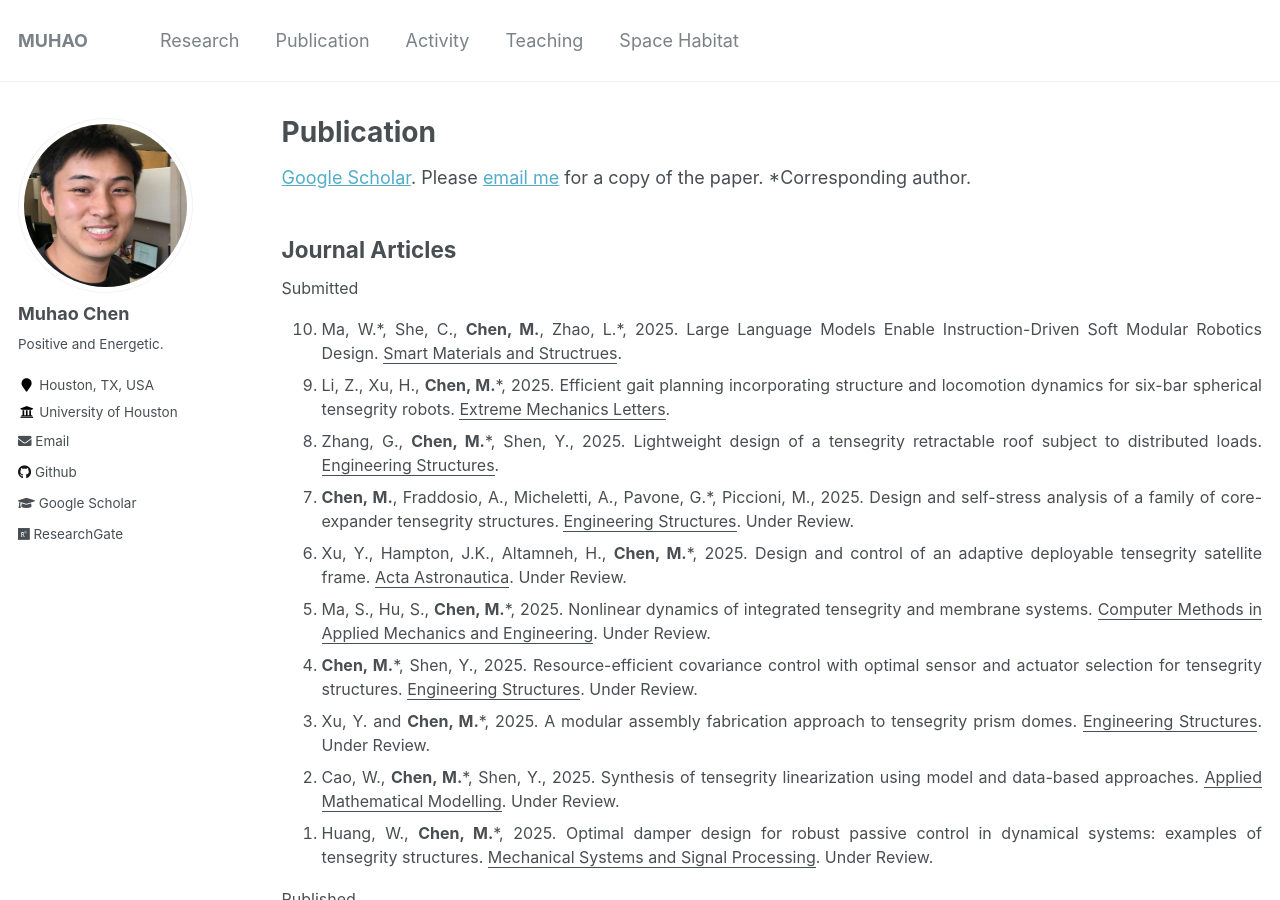
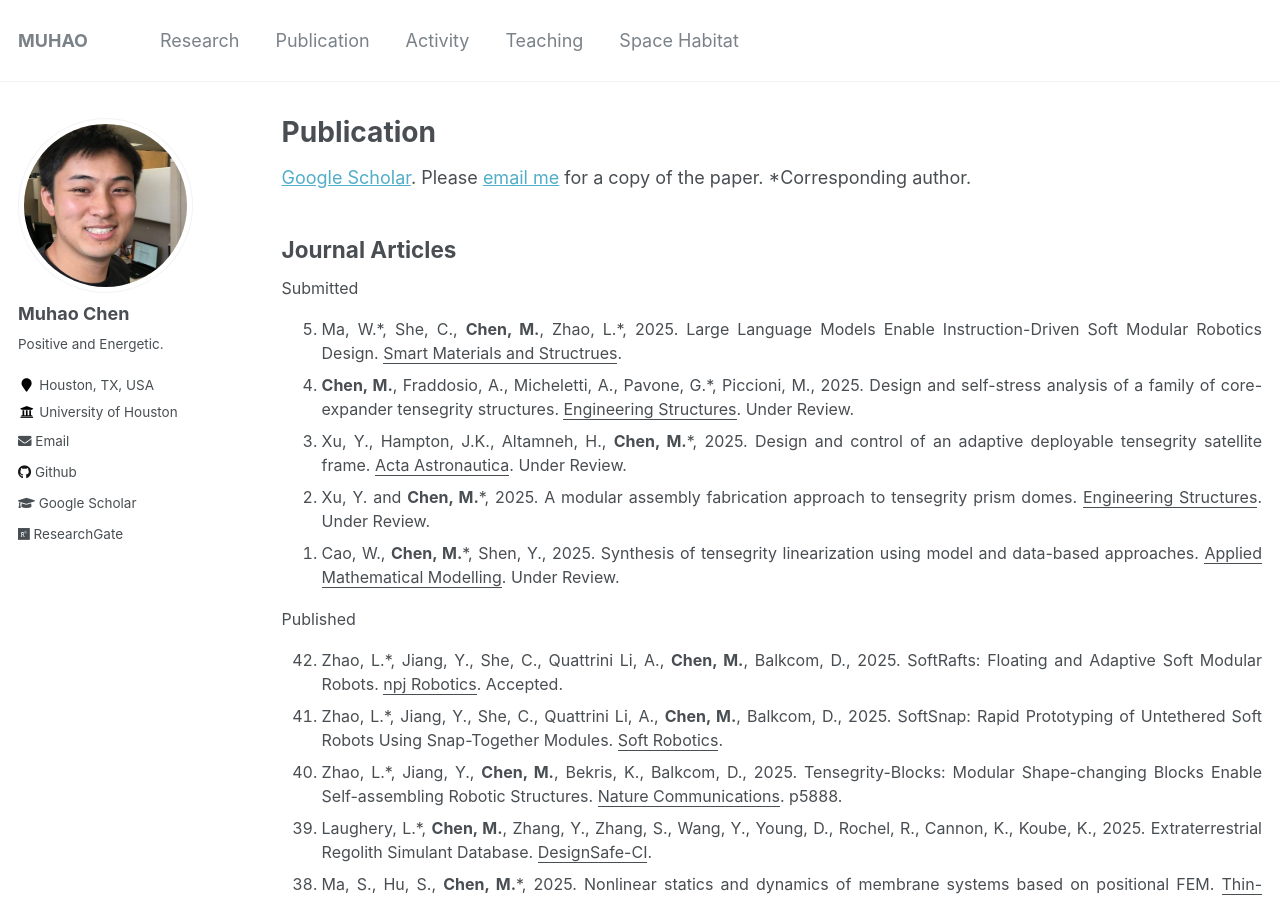
Before and after one commit to Muhao-Chen/muhao-chen.github.io, a Jekyll site: the page built from _pages/publication.md, in a window 1280 px wide and 900 px high. Built offline with Jekyll 4.4.1, drawn with Linux system fonts in a browser that asks for light colours.

Commit message:
Update publication.md

```diff
--- a/_pages/publication.md
+++ b/_pages/publication.md
@@ -17,19 +17,19 @@ toc: true
 Submitted
 <ol reversed>
 <li>Ma, W.*, She, C., <strong>Chen, M.</strong>, Zhao, L.*, 2025. Large Language Models Enable Instruction-Driven Soft Modular Robotics Design. <u>Smart Materials and Structrues</u>.</li>
-<li>Li, Z., Xu, H., <strong>Chen, M.</strong>*, 2025. Efficient gait planning incorporating structure and locomotion dynamics for six-bar spherical tensegrity robots. <u>Extreme Mechanics Letters</u>.</li>
-<li>Zhang, G., <strong>Chen, M.</strong>*, Shen, Y., 2025. Lightweight design of a tensegrity retractable roof subject to distributed loads. <u>Engineering Structures</u>.</li>
+<!-- <li>Li, Z., Xu, H., <strong>Chen, M.</strong>*, 2025. Efficient gait planning incorporating structure and locomotion dynamics for six-bar spherical tensegrity robots. <u>Extreme Mechanics Letters</u>.</li> -->
+<!-- <li>Zhang, G., <strong>Chen, M.</strong>*, Shen, Y., 2025. Lightweight design of a tensegrity retractable roof subject to distributed loads. <u>Engineering Structures</u>.</li> -->
 <li><strong>Chen, M.</strong>, Fraddosio, A., Micheletti, A., Pavone, G.*, Piccioni, M., 2025. Design and self-stress analysis of a family of core-expander tensegrity structures. <u>Engineering Structures</u>. Under Review.</li>
 <li>Xu, Y., Hampton, J.K., Altamneh, H., <strong>Chen, M.</strong>*, 2025. Design and control of an adaptive deployable tensegrity satellite frame. <u>Acta Astronautica</u>. Under Review.</li>
-<li> Ma, S., Hu, S., <strong>Chen, M.</strong>*, 2025. Nonlinear dynamics of integrated tensegrity and membrane systems. <u>Computer Methods in Applied Mechanics and Engineering</u>. Under Review.</li>
-<li> <strong>Chen, M.</strong>*, Shen, Y., 2025. Resource-efficient covariance control with optimal sensor and actuator selection for tensegrity structures. <u>Engineering Structures</u>. Under Review. </li>
+<!-- <li> Ma, S., Hu, S., <strong>Chen, M.</strong>*, 2025. Nonlinear dynamics of integrated tensegrity and membrane systems. <u>Computer Methods in Applied Mechanics and Engineering</u>. Under Review.</li>  -->
+<!-- <li> <strong>Chen, M.</strong>*, Shen, Y., 2025. Resource-efficient covariance control with optimal sensor and actuator selection for tensegrity structures. <u>Engineering Structures</u>. Under Review. </li> -->
 <li>Xu, Y. and <strong>Chen, M.</strong>*, 2025. A modular assembly fabrication approach to tensegrity prism domes. <u>Engineering Structures</u>. Under Review. </li>
 <!-- <li> Zhu, Z.*, <strong>Chen, M.</strong>, 2025. A metaheuristic approach to the design of a space station with artificial gravity. <u>Acta Astronautica</u>. Under Review. </li> -->
 <li> Cao, W., <strong>Chen, M.</strong>*, Shen, Y., 2025. Synthesis of tensegrity linearization using model and data-based approaches. <u>Applied Mathematical Modelling</u>. Under Review.</li>
 <!-- <li> <strong>Chen, M.</strong>*, 2024. Mass efficient Double-Helix Tensegrity for underwater, land, air, and space applications. <u>Computer Methods in Applied Mechanics and Engineering</u>.-->
 <!-- <li>Shen, Y., <strong>Chen, M.</strong>*, 2025. TsgDMC: Tensegrity Data-based Modeling and Control. <u>Journal of Open Source Software</u>. </li>
 <li>Ma, S., <strong>Chen, M.</strong>*, 2025. OriTsgEFA: Origami and Tensegrity Equilibrium and Form-finding Analysis. <u>Journal of Open Source Software</u>. </li> -->
-<li> Huang, W., <strong>Chen, M.</strong>*, 2025. Optimal damper design for robust passive control in dynamical systems: examples of tensegrity structures. <u>Mechanical Systems and Signal Processing</u>. Under Review. </li>
+<!-- <li> Huang, W., <strong>Chen, M.</strong>*, 2025. Optimal damper design for robust passive control in dynamical systems: examples of tensegrity structures. <u>Mechanical Systems and Signal Processing</u>. Under Review. </li> -->
 </ol>
 Published
 <ol reversed>
```
